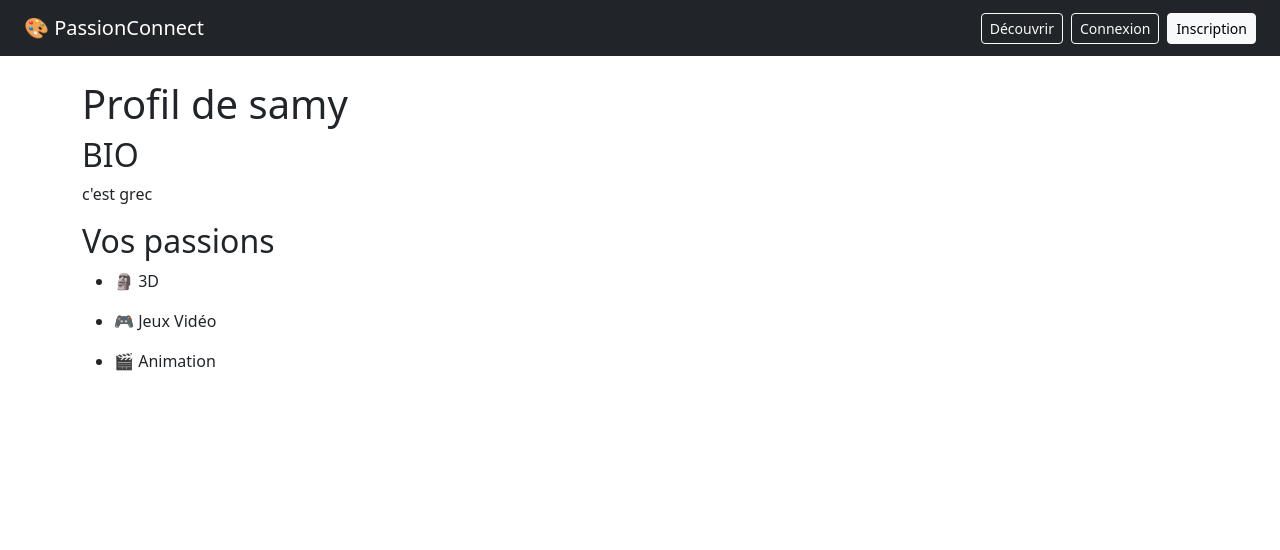
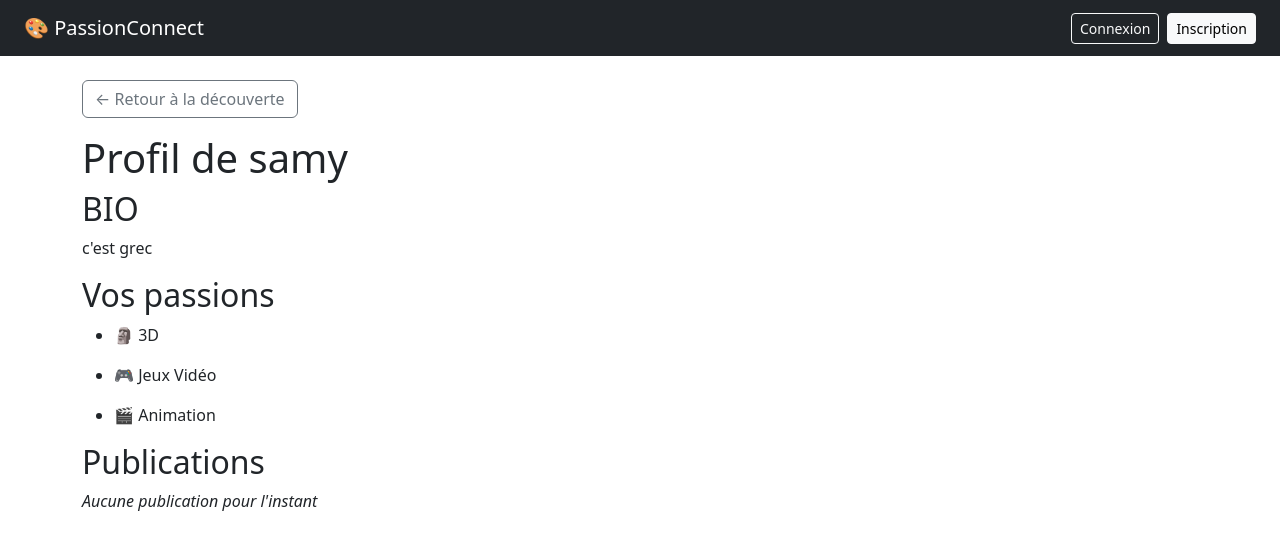
Before and after one commit to H3rmann237/PassionConnect, a Flask app: page /profil/1 in a window 1280 px wide. Shown: the top 550 px of the page. Run offline with Flask 3, Linux system fonts and the light colour scheme; data comes from the database, SQL or seed files in the repository; both versions use the stored data as it was after the commit.

Commit message:
Navigation entre les pages

```diff
--- a/app/auth/routes.py
+++ b/app/auth/routes.py
@@ -1,5 +1,5 @@
 from flask import Blueprint, render_template, request, redirect, url_for
-from flask_login import login_user, logout_user, login_required
+from flask_login import login_user, logout_user, login_required, current_user
 from flask_bcrypt import Bcrypt
 
 from app.models import User
@@ -10,6 +10,8 @@ auth = Blueprint('auth', __name__)
 
 @auth.route('/')
 def accueil():
+    if current_user.is_authenticated:
+        return redirect(url_for('publication.mes_publications'))
     return render_template('accueil.html')
 
 @auth.route('/inscription', methods=['GET','POST'])
--- a/app/profil/routes.py
+++ b/app/profil/routes.py
@@ -16,8 +16,14 @@ def mon_profil():
         WHERE user_passion.user_id = ?
     ''',(current_user.id,)).fetchall()
 
+    publications = cursor.execute('''
+        SELECT * FROM publication
+        WHERE user_id = ?
+        ORDER BY created_at DESC
+    ''', (current_user.id,)).fetchall()
     db.close()
-    return render_template('profil.html', passion = passion)
+
+    return render_template('profil.html', passion = passion,  publications=publications)
 
 @profil.route('/profil/modifier', methods=['GET','POST'])
 @login_required
--- a/app/publication/routes.py
+++ b/app/publication/routes.py
@@ -11,7 +11,7 @@ def mes_publications():
     cursor = db.cursor()
 
     publications = cursor.execute('''
-        SELECT publication.contenu, publication.created_at, user.username
+        SELECT publication.contenu, publication.created_at, user.username, user.id as user_id
         FROM publication
         JOIN user ON publication.user_id = user.id
         ORDER BY publication.created_at DESC
--- a/app/templates/base.html
+++ b/app/templates/base.html
@@ -10,8 +10,9 @@
     <nav class="navbar navbar-dark bg-dark px-4">
         <a class="navbar-brand" href="/">🎨 PassionConnect</a>
         <div class="d-flex align-items-center gap-2">
-            <a href="/decouverte" class="btn btn-outline-light btn-sm">Découvrir</a>
             {% if current_user.is_authenticated %}
+                <a href="/decouverte" class="btn btn-outline-light btn-sm">Découvrir</a>
+                <a href="/publication" class="btn btn-outline-light btn-sm">Publications</a>
                 <a href="/profil" class="btn btn-outline-light btn-sm">Mon profil</a>
                 <span class="text-white">Bonjour, {{ current_user.username }} !</span>
                 <a href="/deconnexion" class="btn btn-outline-light btn-sm">Déconnexion</a>
--- a/app/templates/nouvelle_publication.html
+++ b/app/templates/nouvelle_publication.html
@@ -4,6 +4,7 @@
     <form method="POST" >
         <p>Contenu :</p><input type="text" name="contenu">
         <p>Image :</p><input type="text" name="image">
-        <button type="submit">Publier</button>
+        <button type="submit" class="btn btn-primary">Publier</button>
+        <a href="/publication" class="btn btn-secondary">Annuler</a>
     </form>
 {% endblock %}
--- a/app/templates/profil_public.html
+++ b/app/templates/profil_public.html
@@ -1,6 +1,7 @@
 {% extends 'base.html' %}
 
 {% block contenu %}
+    <a href="/decouverte" class="btn btn-outline-secondary mb-3">← Retour à la découverte</a>
     <h1>Profil de {{ user.username }}</h1>
 
     <h2>BIO</h2>
@@ -23,4 +24,18 @@
             <em>Acune passion pour l'instant</em>
         {% endif %}
 
+    <h2>Publications</h2>
+    {% if publications %}
+        {% for pub in publications %}
+            <div class="card mb-3">
+                <div class="card-body">
+                    <p>{{ pub.contenu }}</p>
+                    <small class="text-muted">{{ pub.created_at }}</small>
+                </div>
+            </div>
+        {% endfor %}
+    {% else %}
+        <em>Aucune publication pour l'instant</em>
+    {% endif %}
+
 {% endblock %}
--- a/app/templates/publication.html
+++ b/app/templates/publication.html
@@ -2,13 +2,13 @@
 
 {% block contenu %}
     <h1 class="mb-4">Publication</h1>
-
+    <a href="/publication/nouvelle" class="btn btn-primary mb-4">+ Nouvelle publication</a>
     <div class="row">
         {% for post in publications %}
             <div class="col-md-4 mb-4">
                 <div class="card h-100">
                     <div class="card-body">
-                        <h5 class="card-title">{{ post.username }}</h5>
+                        <a href="/profil/{{ post.user_id }}">{{ post.username }}</a>
                         <p class="card-text text-muted">
                             {{ post.contenu or 'Aucune bio pour l instant.' }}
                         </p>
```
Also changed, not shown: app/templates/modifier_profil.html (+2 -5 lines), app/templates/profil.html (+15 -1 lines), passionconnect.db.
